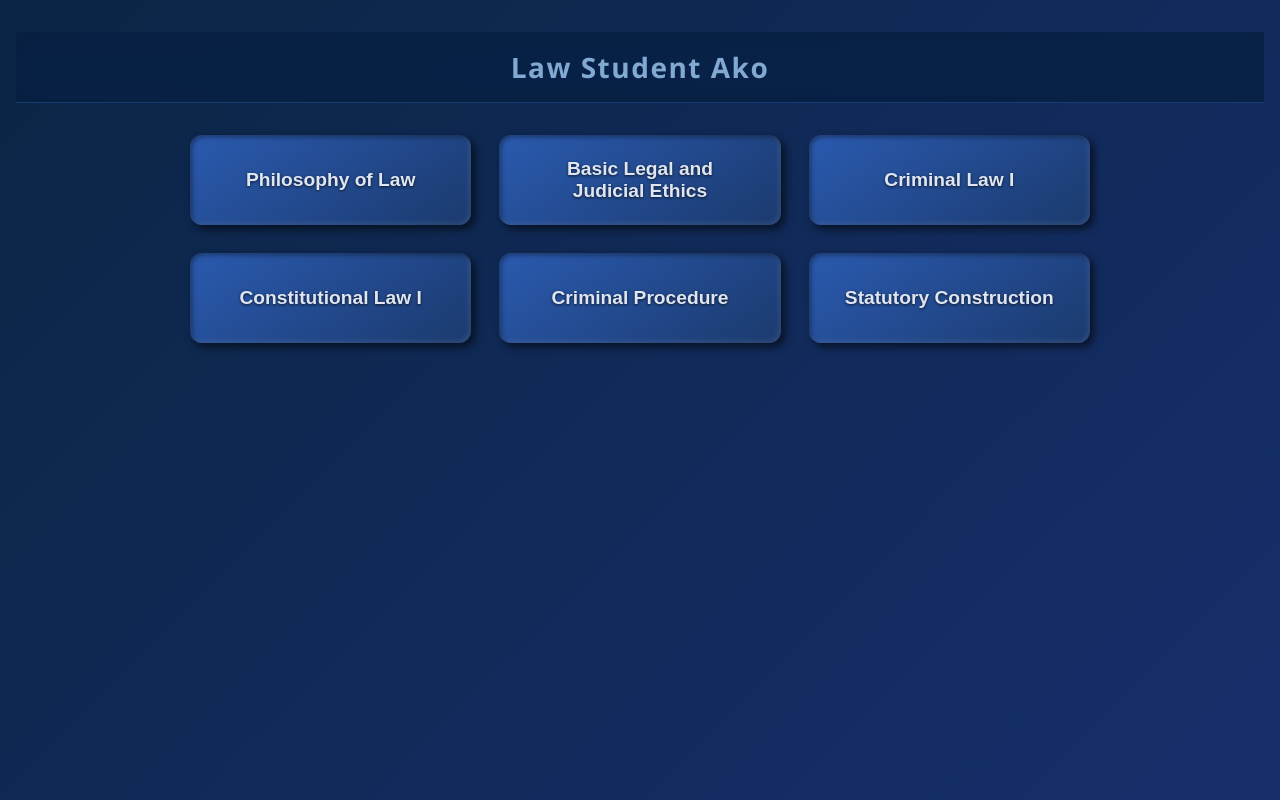
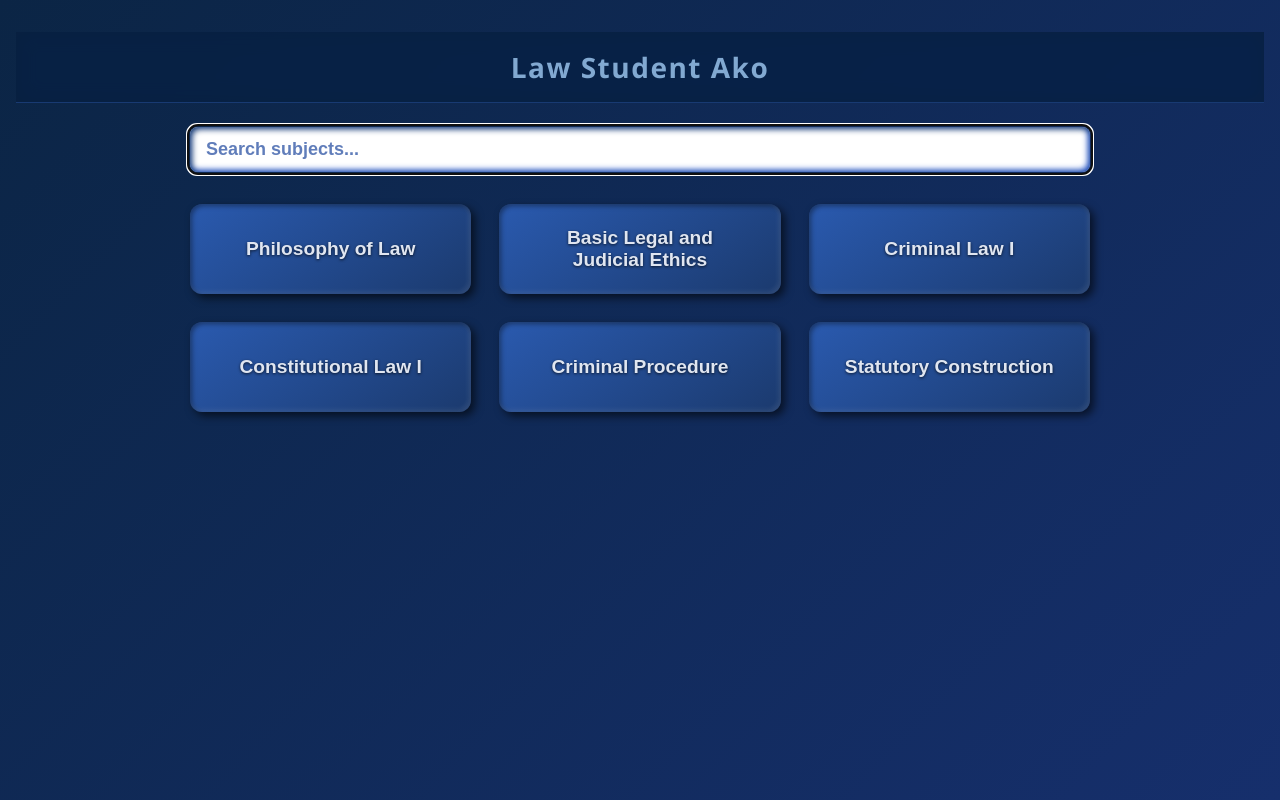
Before and after one commit to elmoadorjr/lawstudentako, a plain HTML site: page index.html in a window 1280 px wide. Drawn offline with Linux system fonts and the light colour scheme.

Commit message:
Update index.html

```diff
--- a/index.html
+++ b/index.html
@@ -16,7 +16,7 @@
     background: linear-gradient(135deg, #0B2545 0%, #162F6C 100%);
     color: #E0E6F1;
     min-height: 100vh;
-    padding: 2rem 1rem;
+    padding: 2rem 1rem 4rem;
     display: flex;
     flex-direction: column;
     align-items: center;
@@ -32,10 +32,29 @@
     font-size: 1.75rem;
     color: #82A9D1;
     letter-spacing: 1.5px;
-    margin-bottom: 2rem;
+    margin-bottom: 1.5rem;
     position: sticky;
     top: 0;
-    z-index: 100;
+    z-index: 200;
+  }
+  #search-container {
+    width: 100%;
+    max-width: 900px;
+    margin-bottom: 2rem;
+  }
+  #search-input {
+    width: 100%;
+    padding: 0.75rem 1rem;
+    border-radius: 8px;
+    border: none;
+    font-size: 1.125rem;
+    font-weight: 600;
+    color: #0B2545;
+    outline-offset: 2px;
+    box-shadow: inset 2px 2px 6px #163a72, inset -2px -2px 6px #1d4fc8;
+  }
+  #search-input::placeholder {
+    color: #607dba;
   }
   main {
     width: 100%;
@@ -72,13 +91,15 @@
     text-align: center;
     text-shadow: 0 1px 3px rgba(0,0,0,0.7);
   }
-  .btn:hover {
+  .btn:hover,
+  .btn:focus-visible {
     background: linear-gradient(145deg, #1B3A6E, #2A5AAF);
     box-shadow:
       6px 6px 12px rgba(0, 0, 0, 0.8),
       inset -1px -1px 4px rgba(255, 255, 255, 0.15),
       inset 1px 1px 4px rgba(0, 0, 0, 0.5);
     transform: translateY(-3px);
+    outline: none;
   }
   .btn:active {
     transform: translateY(1px);
@@ -128,6 +149,15 @@
   #back-btn:hover {
     background: #1B3A6E;
   }
+  /* No results message */
+  #no-results {
+    color: #FF6B6B;
+    text-align: center;
+    font-weight: 700;
+    padding: 2rem 1rem;
+    font-size: 1.2rem;
+    display: none;
+  }
   @media (max-width: 420px) {
     #subject-list {
       grid-template-columns: 1fr;
@@ -144,9 +174,13 @@
 
 <header>Law Student Ako</header>
 
+<div id="search-container">
+  <input type="search" id="search-input" placeholder="Search subjects..." aria-label="Search subjects" autocomplete="off" />
+</div>
+
 <main>
   <!-- Subject Buttons -->
-  <div id="subject-list">
+  <div id="subject-list" aria-live="polite" aria-atomic="true" aria-relevant="additions removals">
     <button class="btn" data-subject="philosophyOfLaw">Philosophy of Law</button>
     <button class="btn" data-subject="legalEthics">Basic Legal and Judicial Ethics</button>
     <button class="btn" data-subject="criminalLawI">Criminal Law I</button>
@@ -154,6 +188,8 @@
     <button class="btn" data-subject="criminalProcedure">Criminal Procedure</button>
     <button class="btn" data-subject="statutoryConstruction">Statutory Construction</button>
   </div>
+
+  <div id="no-results" role="alert" aria-live="assertive">No subjects match your search.</div>
 
   <!-- Dynamic Subject Content -->
   <section id="subject-content" style="display:none;">
@@ -280,7 +316,53 @@
   const subjectContentEl = document.getElementById('subject-content');
   const contentInnerEl = document.getElementById('content-inner');
   const backBtn = document.getElementById('back-btn');
+  const searchInput = document.getElementById('search-input');
+  const noResultsEl = document.getElementById('no-results');
 
+  // Show subject content
+  function showSubject(key) {
+    const subject = subjects[key];
+    contentInnerEl.innerHTML = `<h1>${subject.title}</h1>${subject.content}`;
+    subjectContentEl.style.display = 'block';
+    subjectListEl.style.display = 'none';
+    noResultsEl.style.display = 'none';
+    document.title = `${subject.title} - Law Student Ako`;
+    searchInput.value = '';
+    searchInput.style.display = 'none';
+    backBtn.focus();
+    window.scrollTo({ top: 0, behavior: 'smooth' });
+  }
+
+  // Show subject list
+  function showSubjectList() {
+    subjectContentEl.style.display = 'none';
+    subjectListEl.style.display = 'grid';
+    noResultsEl.style.display = 'none';
+    document.title = 'Law Student Ako - Study Hub';
+    searchInput.style.display = 'block';
+    searchInput.focus();
+    filterSubjects();
+    window.scrollTo({ top: 0, behavior: 'smooth' });
+  }
+
+  // Filter subjects based on search input
+  function filterSubjects() {
+    const filter = searchInput.value.trim().toLowerCase();
+    const buttons = subjectListEl.querySelectorAll('button.btn');
+    let visibleCount = 0;
+    buttons.forEach(button => {
+      const text = button.textContent.toLowerCase();
+      if (text.includes(filter)) {
+        button.style.display = 'flex';
+        visibleCount++;
+      } else {
+        button.style.display = 'none';
+      }
+    });
+    noResultsEl.style.display = visibleCount === 0 ? 'block' : 'none';
+  }
+
+  // Event listeners
   subjectListEl.addEventListener('click', e => {
     if (e.target.matches('button.btn')) {
       const subjectKey = e.target.getAttribute('data-subject');
@@ -290,20 +372,12 @@
     }
   });
 
-  backBtn.addEventListener('click', () => {
-    subjectContentEl.style.display = 'none';
-    subjectListEl.style.display = 'grid';
-    document.title = 'Law Student Ako - Study Hub';
-  });
+  backBtn.addEventListener('click', showSubjectList);
 
-  function showSubject(key) {
-    const subject = subjects[key];
-    contentInnerEl.innerHTML = `<h1>${subject.title}</h1>${subject.content}`;
-    subjectContentEl.style.display = 'block';
-    subjectListEl.style.display = 'none';
-    document.title = `${subject.title} - Law Student Ako`;
-    window.scrollTo({ top: 0, behavior: 'smooth' });
-  }
+  searchInput.addEventListener('input', filterSubjects);
+
+  // Initialize
+  showSubjectList();
 </script>
 
 </body>
```
